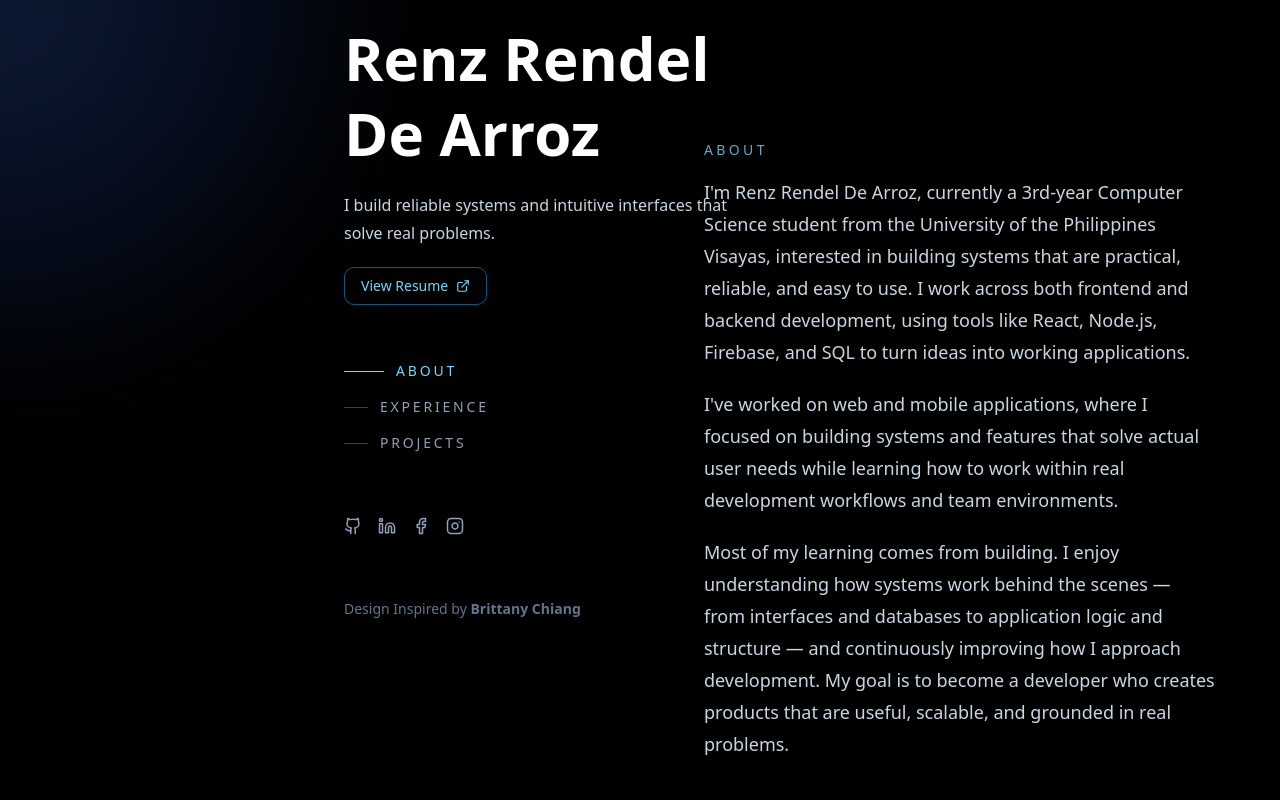
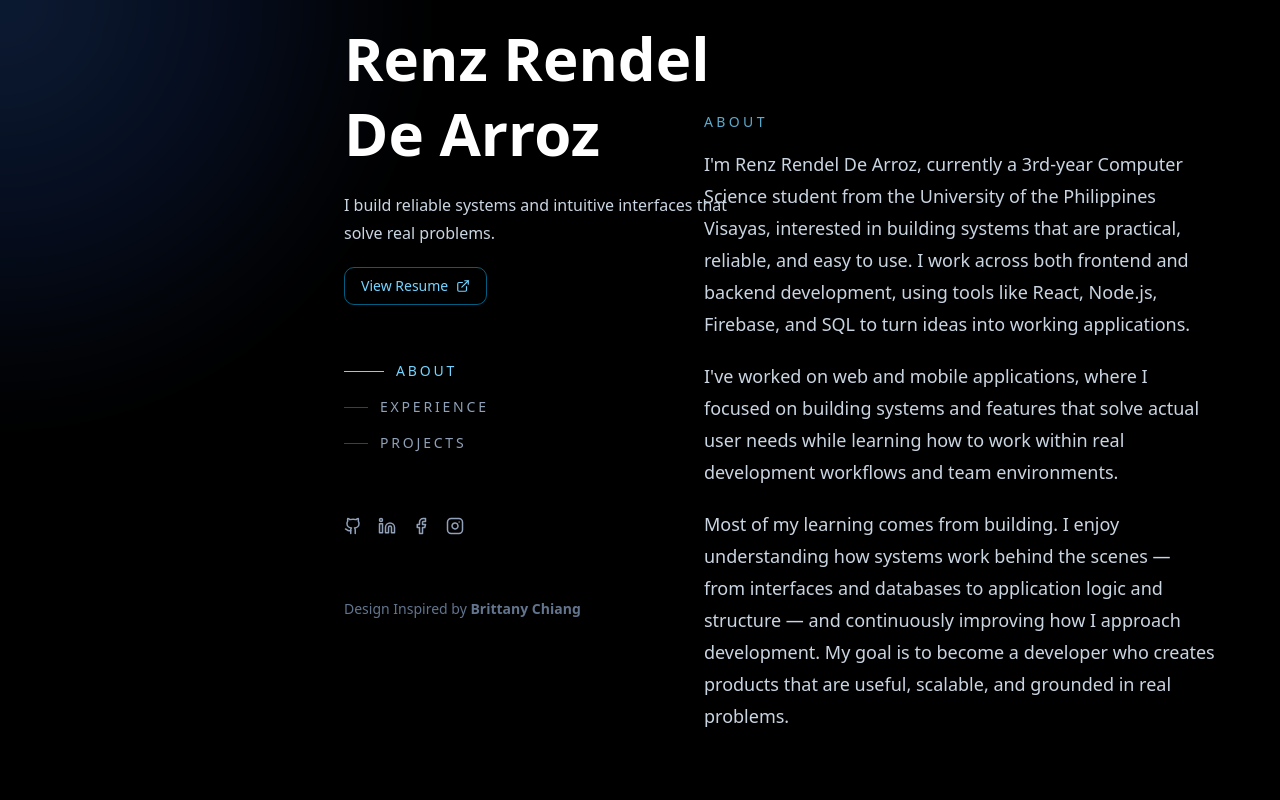
Before and after one commit to renzoo-projects/renz-portfolio-website, a Next.js app: page / in a window 1280 px wide. Shown: the top 800 px of the page. Built offline with nearby package versions, Linux system fonts and the light colour scheme; no server answers.

Commit message:
fix: reduce AboutSection top padding from pt-35 to pt-28

```diff
--- a/components/AboutSection.tsx
+++ b/components/AboutSection.tsx
@@ -4,7 +4,7 @@ import { motion } from "motion/react";
 
 export function AboutSection() {
   return (
-    <section id="about" className="py-8 lg:pt-35">
+    <section id="about" className="py-8 lg:pt-28">
       <div className="w-full max-w-3xl">
         <motion.div
           initial={{ opacity: 0, x: 20 }}
```
